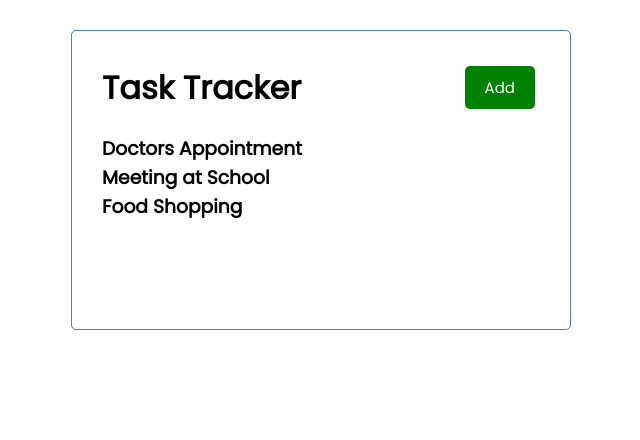
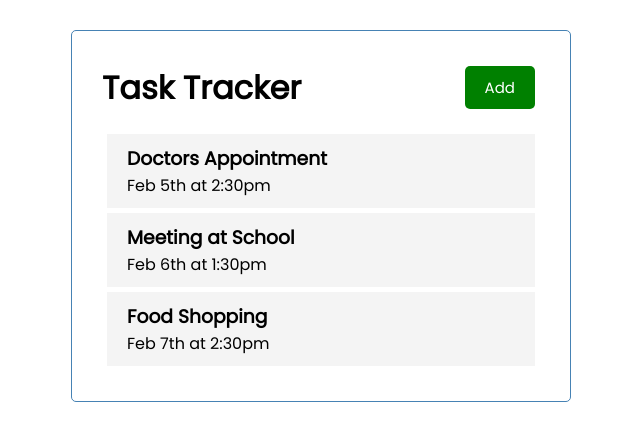
Before and after one commit to eulbyvan/react-task-tracker, a React (Create React App) app: page / in a window 1280 px wide. Shown: the top 440 px of the page, without its empty margins (319-959 px from the left). Built offline with nearby package versions, Linux system fonts and the light colour scheme.

Commit message:
task component

```diff
--- /dev/null
+++ b/src/components/Task.jsx
@@ -0,0 +1,16 @@
+/*
+ * Author : Stu (https://www.eulbyvan.com)
+ * Created on : Mon Dec 26 2022 17:05:15
+ * Copyright (c) 2022
+ */
+
+const Task = ({ task }) => {
+	return (
+		<div className="task">
+			<h3>{task.text}</h3>
+			<p>{task.day}</p>
+		</div>
+	);
+};
+
+export default Task;
--- a/src/components/Tasks.jsx
+++ b/src/components/Tasks.jsx
@@ -1,3 +1,5 @@
+import Task from './Task';
+
 /*
  * Author : Stu (https://www.eulbyvan.com)
  * Created on : Mon Dec 26 2022 16:25:47
@@ -8,7 +10,7 @@
 	return (
 		<>
 			{tasks.map((task) => (
-				<h3 key={task.id}>{task.text}</h3>
+				<Task key={task.id} task={task} />
 			))}
 		</>
 	);
```
